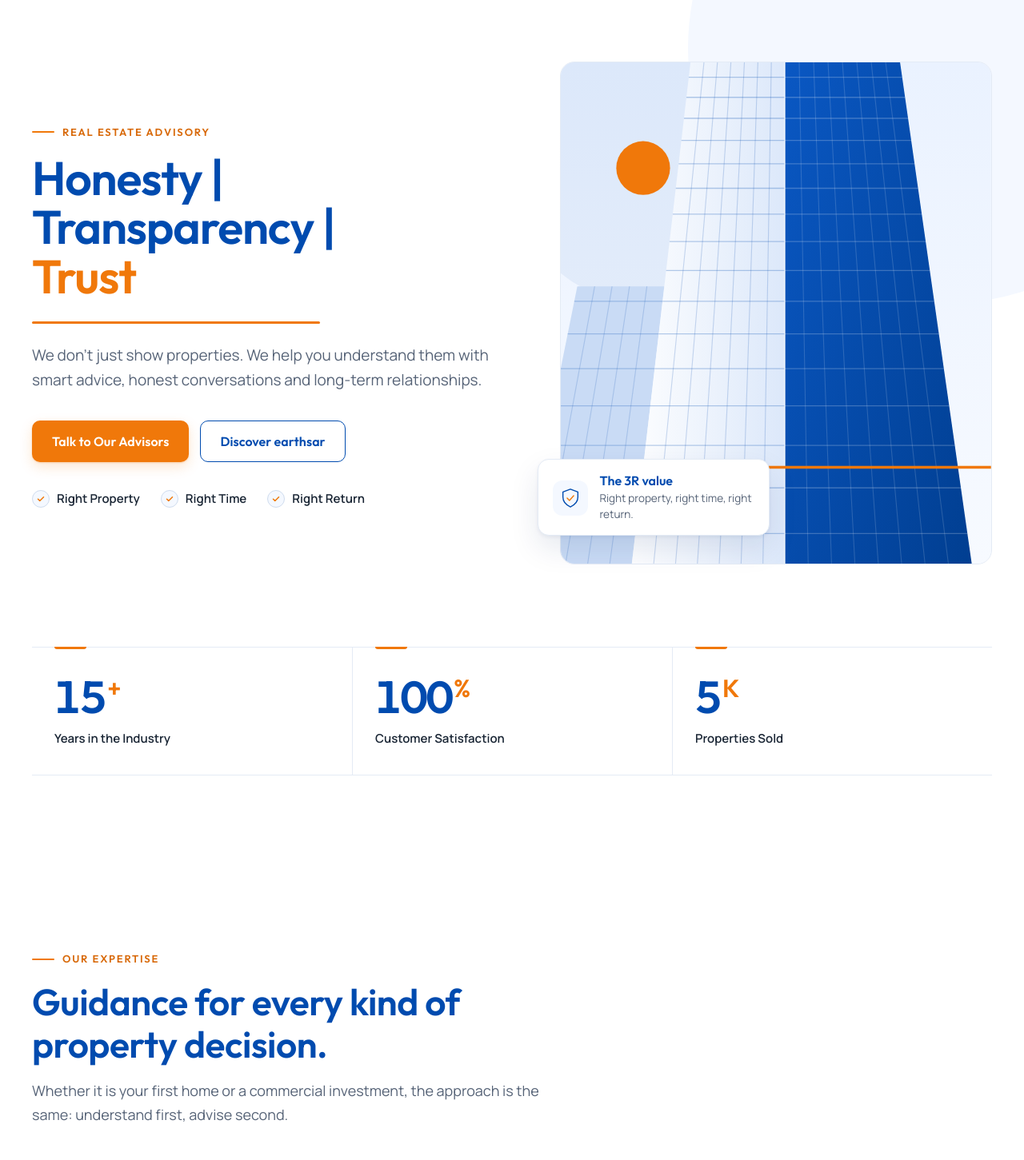
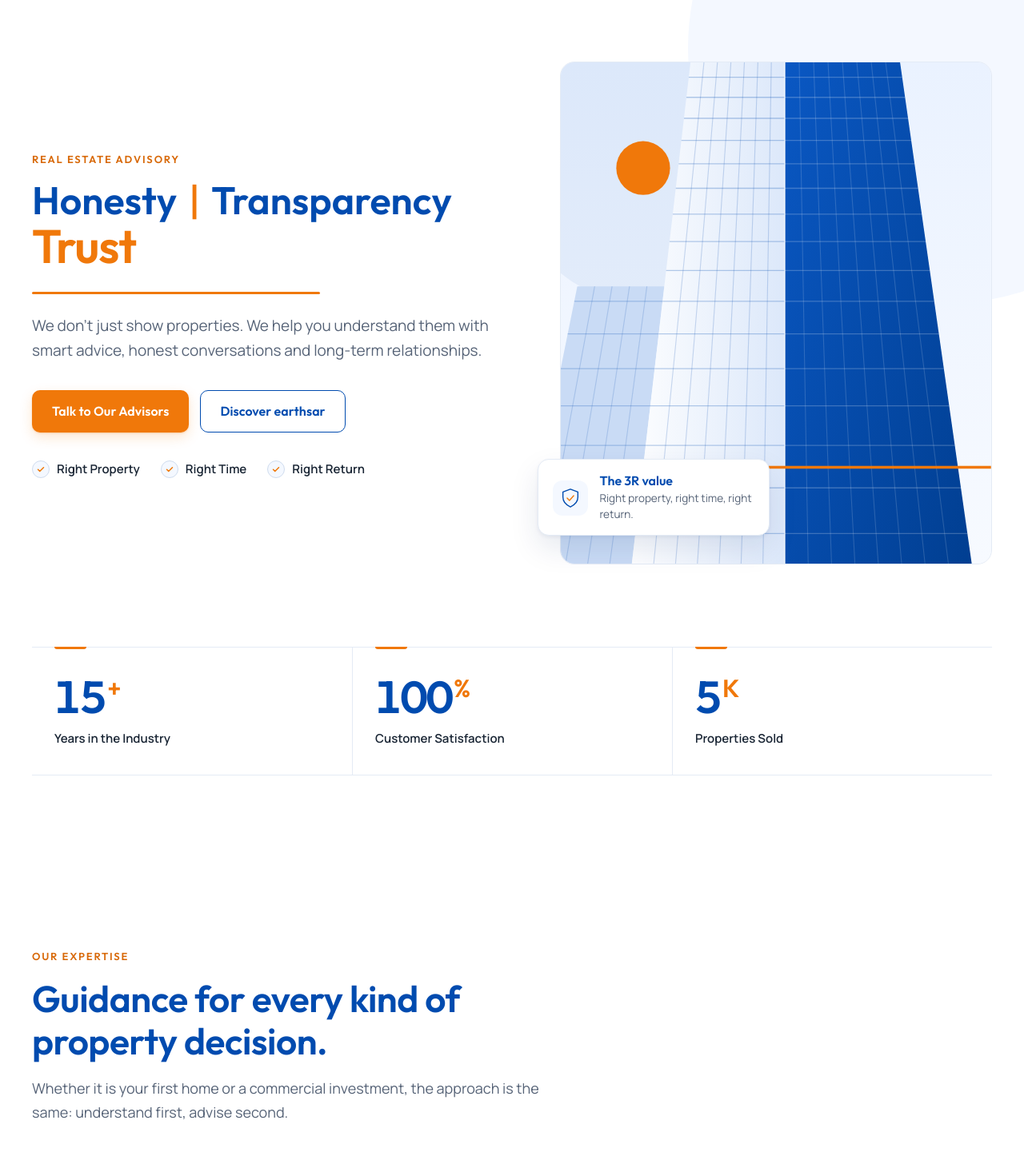
Before and after one commit to sujal6x6/earthsar-main, a PHP site: page / in a window 1280 px wide. Shown: the part 87-1538 px from the top of the page at 80% size. Run offline with PHP 8.4, Linux system fonts and the light colour scheme; data that the repository does not hold is empty.

Commit message:
Polish homepage hero and team order

```diff
--- a/public/config.js
+++ b/public/config.js
@@ -77,18 +77,18 @@ window.EARTHSAR_CONFIG = {
       photo: "assets/bhaskar-rawat.jpg"
     },
     {
+      name: "Mrs. Neha Sharma",
+      role: "Marketing, Branding & Administration",
+      experience: "Around 10 years across marketing, administration and operations",
+      bio: "With around 10 years of experience across marketing, administration and business operations, Neha brings together creativity, organisation and a strong understanding of business.\n\nAn MBA with a specialisation in Marketing Management, she began her professional journey in administrative and corporate roles before moving into marketing and creative communication. Her passion for art and design gives her a natural eye for visual storytelling and branding communication.\n\nAt earthsar, Neha manages marketing, creatives, social media, lead generation, HR and administration, while also playing an active role in building the company's digital and operational presence.\n\nShe was instrumental in conceptualising the earthsar name and logo, helping shape the branding identity from the very beginning.\n\nA passionate artist, Neha brings together creativity, business understanding and attention to detail to help build a distinctive and consistent earthsar branding.",
+      photo: "assets/neha-sharma.jpg"
+    },
+    {
       name: "Dushyant Arora",
       role: "Manager Sales",
       experience: "Around 6 years in real estate",
       bio: "With around 6 years of experience in real estate, Dushyant brings youthful energy, confidence, adaptability and a strong ability to learn and execute.\n\nA graduate who began working at a young age, he brings experience from diverse fields along with a natural ability to connect with people. His real estate journey has been shaped by hands-on learning, curiosity and taking ownership quickly, developing strong practical knowledge across client coordination and end-to-end real estate transactions.\n\nKnown for being polite, approachable and dependable, Dushyant has a natural ability to build rapport with clients and make them comfortable from the very first interaction.\n\nDespite being one of the younger members of the team, his maturity, ambition and sense of responsibility set him apart. Focused on his goals and always willing to learn, he represents the next generation of real estate professionals at earthsar.",
       photo: "assets/dushyant-arora.png"
-    },
-    {
-      name: "Mrs. Neha Sharma",
-      role: "Marketing, Branding & Administration",
-      experience: "Around 10 years across marketing, administration and operations",
-      bio: "With around 10 years of experience across marketing, administration and business operations, Neha brings together creativity, organisation and a strong understanding of business.\n\nAn MBA with a specialisation in Marketing Management, she began her professional journey in administrative and corporate roles before moving into marketing and creative communication. Her passion for art and design gives her a natural eye for visual storytelling and branding communication.\n\nAt earthsar, Neha manages marketing, creatives, social media, lead generation, HR and administration, while also playing an active role in building the company's digital and operational presence.\n\nShe was instrumental in conceptualising the earthsar name and logo, helping shape the branding identity from the very beginning.\n\nA passionate artist, Neha brings together creativity, business understanding and attention to detail to help build a distinctive and consistent earthsar branding.",
-      photo: "assets/neha-sharma.jpg"
     },
     {
       name: "Juber",
--- a/public/index.html
+++ b/public/index.html
@@ -167,7 +167,7 @@ try {
   <div class="wrap hero-grid">
     <div>
       <div class="eyebrow hero-load">Real estate advisory</div>
-      <h1 class="hero-load d2"><span class="ln">Honesty |</span><span class="ln">Transparency |</span><span class="ln"><span class="o">Trust</span></span></h1>
+      <h1 class="hero-load d2"><span class="ln hero-values">Honesty <span class="sep">|</span> Transparency</span><span class="ln hero-trust"><span class="o">Trust</span></span></h1>
       <div class="hero-rule" aria-hidden="true"></div>
       <p class="lead hero-load d3">We don’t just show properties. We help you understand them with smart advice, honest conversations and long-term relationships.</p>
       <div class="hero-ctas hero-load d3">
@@ -258,7 +258,7 @@ try {
   <div class="wrap">
     <div class="sec-head reveal">
       <div class="eyebrow">Our principles</div>
-      <h2 class="h2">Five commitments behind every piece of advice.</h2>
+      <h2 class="h2">Commitments behind every piece of advice.</h2>
     </div>
     <ul class="pr-list reveal">
       <li class="pr"><h3>TRANSPARENCY</h3><p>Clear information on every option, including what could go wrong.</p></li>
--- a/public/main.js
+++ b/public/main.js
@@ -156,10 +156,15 @@ function renderHeroContent(){
   if(h.eyebrow)$(".hero .eyebrow").textContent=h.eyebrow;
   if(h.title){
     const lines=String(h.title).split(/\n+/).map(s=>s.trim()).filter(Boolean).slice(0,4);
-    $(".hero h1").innerHTML=lines.map(line=>{
-      const html=esc(line).replace(/\b(Return)\b/i,'<span class="o">$1</span>');
-      return `<span class="ln">${html}</span>`;
-    }).join("");
+    const normalized=lines.join(" ").replace(/\s+/g," ");
+    if(/honesty/i.test(normalized)&&/transparency/i.test(normalized)&&/trust/i.test(normalized)){
+      $(".hero h1").innerHTML=`<span class="ln hero-values">Honesty <span class="sep">|</span> Transparency</span><span class="ln hero-trust"><span class="o">Trust</span></span>`;
+    }else{
+      $(".hero h1").innerHTML=lines.map(line=>{
+        const html=esc(line).replace(/\b(Return|Trust)\b/i,'<span class="o">$1</span>');
+        return `<span class="ln">${html}</span>`;
+      }).join("");
+    }
   }
   if(h.lead)$(".hero p.lead").textContent=h.lead;
   if(Array.isArray(h.trust)&&h.trust.length){
@@ -238,11 +243,20 @@ function renderCreds(){
 
 /* ================= TEAM ================= */
 function initials(n){return String(n||"?").trim().split(/\s+/).slice(0,2).map(w=>w[0]).join("").toUpperCase()}
+function orderedTeam(team){
+  const order=["naveen","bhaskar","neha","dushyant","juber"];
+  return [...team].sort((a,b)=>{
+    const an=String(a.name||"").toLowerCase(),bn=String(b.name||"").toLowerCase();
+    const ai=order.findIndex(n=>an.includes(n)),bi=order.findIndex(n=>bn.includes(n));
+    return (ai<0?99:ai)-(bi<0?99:bi);
+  });
+}
 function renderTeam(){
   const g=$("#teamGrid");
   if(!S.team.length){
     g.innerHTML=[1,2,3].map(()=>`<article class="card member ph"><div class="member-photo"><span class="ini">${icon("i-user")}</span></div><div class="member-body"><h3>Advisor name</h3><div class="role">Designation</div><div class="div"></div><p>Placeholder profile — add real team members in js/config.js.</p></div></article>`).join("");
     $$(".member.ph .ini svg",g).forEach(s=>{s.style.width="64px";s.style.height="64px";s.style.color="var(--heading)"});return}
+  S.team=orderedTeam(S.team);
   g.innerHTML=S.team.map((m,idx)=>{
     return `<article class="card card-hover member reveal in"><div class="member-photo">${m.photo?`<img src="${esc(m.photo)}" alt="${esc(m.name)}" loading="lazy">`:`<span class="ini">${esc(initials(m.name))}</span>`}</div><div class="member-body"><h3>${esc(m.name)}</h3><div class="role">${esc(m.role)}</div><div class="div"></div>${m.experience?`<div class="xp">${esc(m.experience)}</div>`:""}<button class="btn btn-secondary member-read" type="button" data-team="${idx}">Read more</button></div></article>`;
   }).join("");
--- a/public/styles.css
+++ b/public/styles.css
@@ -78,8 +78,7 @@ p{margin:0}
 .btn[disabled]{opacity:.55;cursor:not-allowed;transform:none}
 
 /* ---------- labels / headings ---------- */
-.eyebrow{display:inline-flex;align-items:center;gap:10px;font-family:var(--f-head);font-size:13px;font-weight:600;letter-spacing:.14em;text-transform:uppercase;color:var(--accent-text);margin-bottom:16px}
-.eyebrow::before{content:"";width:28px;height:2px;background:var(--es-orange);border-radius:2px}
+.eyebrow{display:inline-flex;align-items:center;font-family:var(--f-head);font-size:13px;font-weight:600;letter-spacing:.14em;text-transform:uppercase;color:var(--accent-text);margin-bottom:16px}
 .h2{font-size:clamp(30px,3.6vw,46px);font-weight:600;max-width:22ch}
 .lede{color:var(--muted);font-size:18px;max-width:58ch;margin-top:18px}
 .sec{padding:clamp(72px,9vw,120px) 0}
@@ -138,6 +137,10 @@ p{margin:0}
 .hero-grid{display:grid;grid-template-columns:1.05fr .95fr;gap:clamp(36px,5vw,72px);align-items:center}
 .hero h1{font-size:clamp(38px,4.6vw,64px);font-weight:600;letter-spacing:-.02em;line-height:1.04}
 .hero h1 .ln{display:block}
+.hero-values{white-space:nowrap;font-size:.82em;letter-spacing:0}
+.hero-values .sep{color:var(--es-orange);font-weight:500;margin:0 .12em}
+.hero-trust{font-size:1em;margin-top:.02em}
+.hero-trust .o{display:inline-block}
 .hero-rule{height:3px;width:0;background:var(--es-orange);border-radius:3px;margin:26px 0 24px;transition:width 1.1s cubic-bezier(.2,.7,.2,1) .35s}
 .loaded .hero-rule{width:min(360px,70%)}
 .hero p.lead{font-size:19px;color:var(--muted);max-width:50ch}
```
Also changed, not shown: scripts/preview-server.js (+8 -8 lines), server/site-settings.js (+8 -8 lines).
